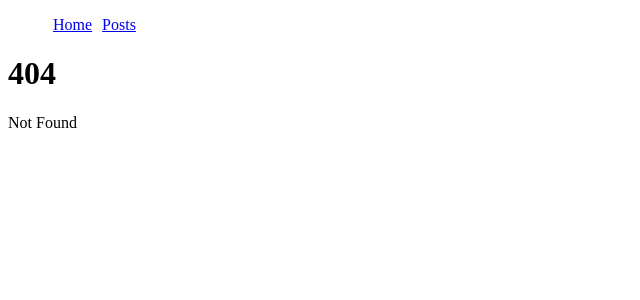
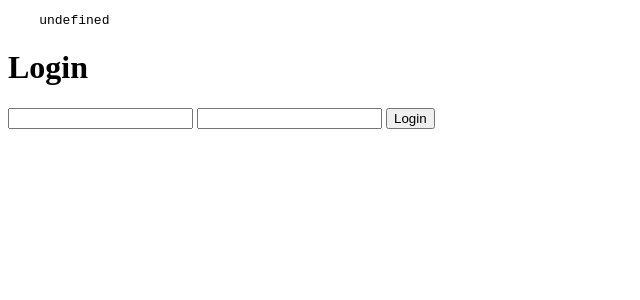
Before and after one commit to Arash4567/svelteKitDemo, a SvelteKit app: page /login in a window 1280 px wide. Before the commit this address had no page. Shown: the top 300 px of the page, without its empty margins (0-640 px from the left). Built offline with nearby package versions, Linux system fonts and the light colour scheme.

Commit message:
feat: login form custom validation

```diff
--- a/package.json
+++ b/package.json
@@ -27,5 +27,9 @@
 		"typescript": "^5.0.0",
 		"vite": "^4.3.6"
 	},
-	"type": "module"
+	"type": "module",
+	"dependencies": {
+		"zod": "^3.21.4",
+		"zod-form-data": "^2.0.1"
+	}
 }
--- a/src/routes/+layout.svelte
+++ b/src/routes/+layout.svelte
@@ -1,19 +1,19 @@
 <script>
   import '../app.css'
 </script>
-<nav>
+<!-- <nav>
 	<ul>
 		<li><a href="/">Home</a></li>
 		<li><a href="/posts">Posts</a></li>
 	</ul>
-</nav>
+</nav> -->
 <slot />
 <style>
-  ul {
+  /* ul {
     display: flex;
     list-style: none;
   }
   ul li {
     margin: 0 5px;
-  }
+  } */
 </style>
--- /dev/null
+++ b/src/routes/login/+page.server.ts
@@ -0,0 +1,31 @@
+import { fail, type Actions, redirect } from '@sveltejs/kit';
+
+export const actions: Actions = {
+  default: async ({ request }) => {
+    const formData = await request.formData();
+
+    const user = formData.get('user');
+    const password = formData.get('password');
+
+    const errors: Record<string, unknown> = {};
+
+    if (!user || typeof user !== 'string') {
+      errors.user = 'required';
+    }
+
+    if (!password || typeof password !== 'string') {
+      errors.password = 'required';
+    }
+
+    if (Object.keys(errors).length > 0) {
+      const data = {
+        data: Object.fromEntries(formData),
+        errors
+      };
+
+      return fail(400, data);
+    }
+
+    throw redirect(303, '/todos');
+  }
+};
--- /dev/null
+++ b/src/routes/login/+page.svelte
@@ -0,0 +1,23 @@
+<script lang="ts">
+  import { enhance } from '$app/forms';
+  import type { ActionData } from './$types';
+
+  export let form: ActionData;
+</script>
+
+<pre>
+    {JSON.stringify(form, null, 2)}
+</pre>
+<h1>Login</h1>
+<form method="POST" use:enhance>
+  <input type="text" name="user" value={form?.data?.user ?? ''} />
+  {#if form?.errors?.user}
+    <span style="color: tomato;">Name is required</span>
+  {/if}
+
+  <input type="password" name="password" />
+  {#if form?.errors?.password}
+    <span style="color: tomato;">Password is required</span>
+  {/if}
+  <button type="submit">Login</button>
+</form>
```
Also changed, not shown: 1 other file (tests, documents, lock files or other folders).
